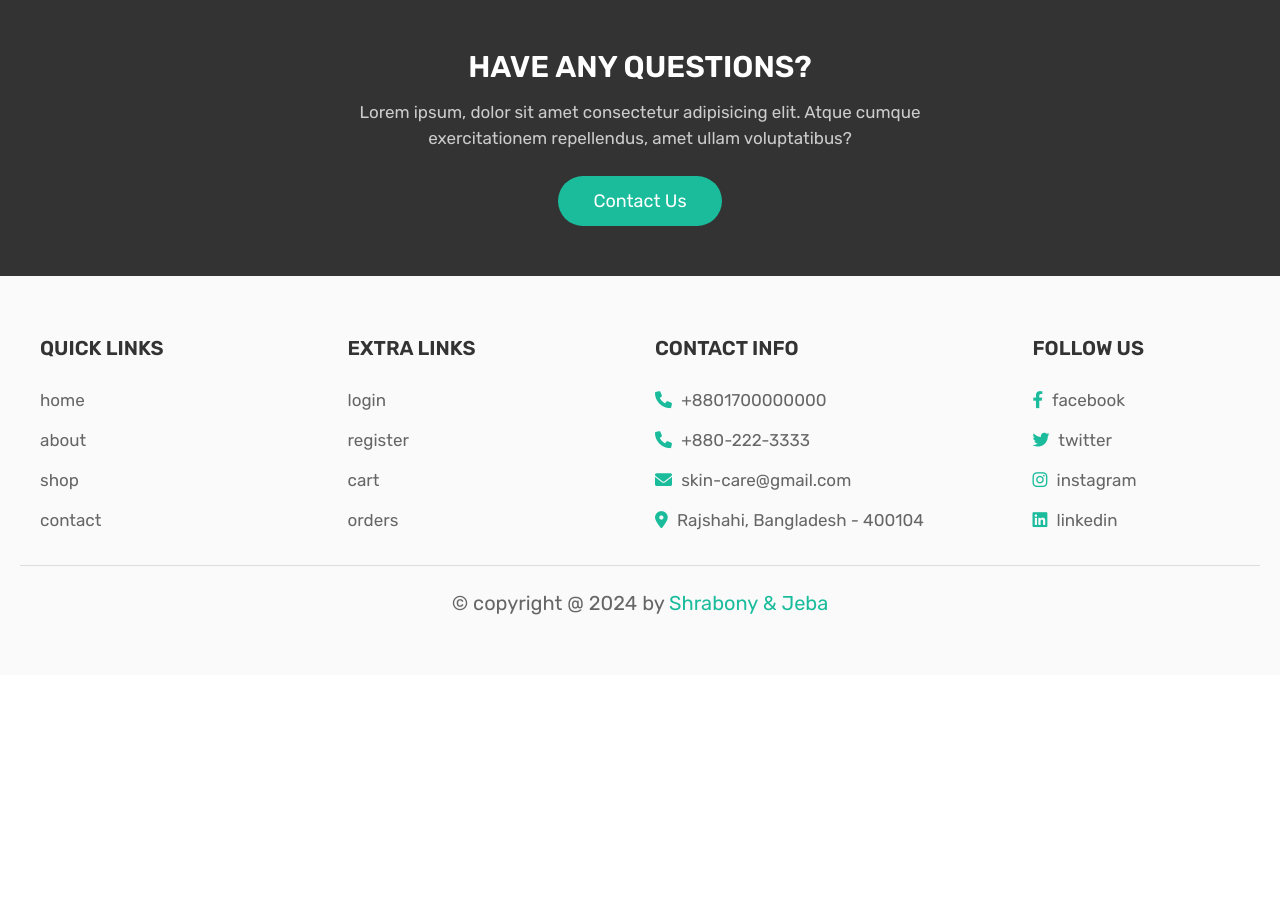
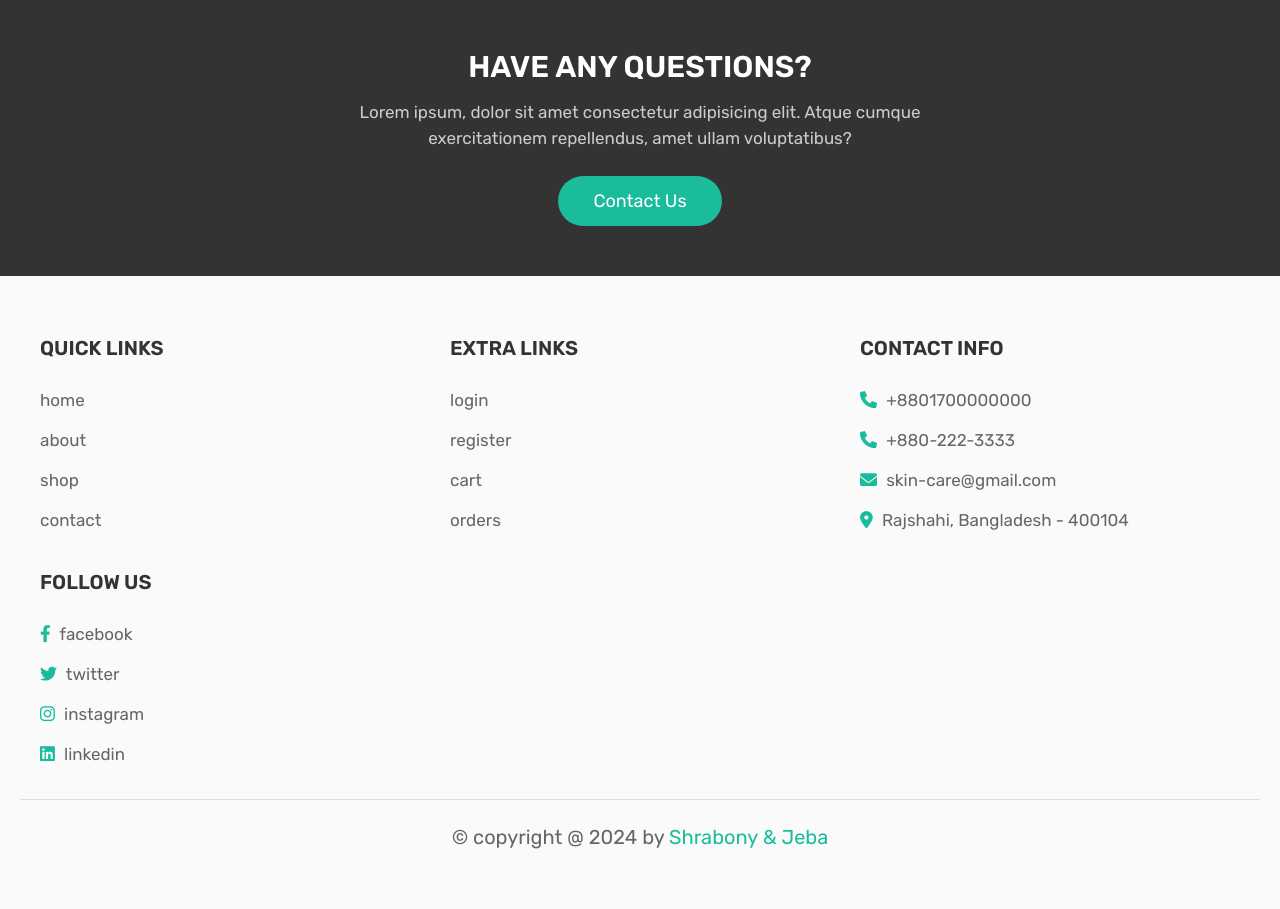
Before and after one commit to NahidHasan131/skin-care, a PHP site: page /home.php in a window 1280 px wide. Shown: the part 1591-2500 px from the top of the page. Before the commit the page ends 2206 px from the top, so only its background shows below. Run offline with PHP 8.4, Linux system fonts and the light colour scheme; the visitor is signed in with stand-in values (Sample User, id 1); data that the repository does not hold is empty.

Commit message:
footer css

```diff
--- a/css/style.css
+++ b/css/style.css
@@ -506,13 +506,11 @@ section{
    max-width: 1200px;
    margin:0 auto;
    display: grid;
-   grid-template-columns: repeat(auto-fit, minmax(25rem, 1fr));
+   grid-template-columns: repeat(auto-fit, minmax(30rem, 1fr));
    gap:3rem;
 }
 
-.footer .box-container .box:last-child{
-   margin-left: 70px;
-}
+
 .footer .box-container .box h3{
    text-transform: uppercase;
    color:var(--black);
```
